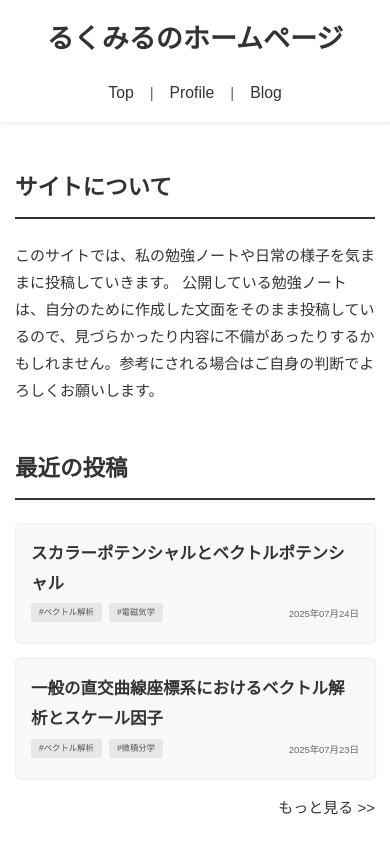
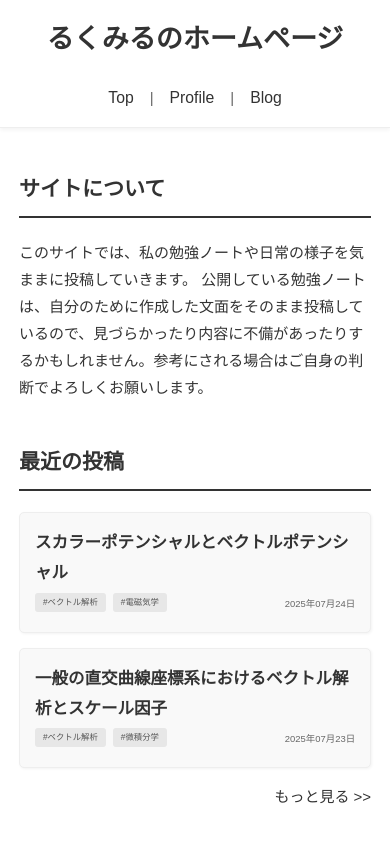
Before and after one commit to Ruk3k/my-homepage, a Jekyll site: the page built from index.html, in a window 390 px wide. Shown: the top 854 px of the page. Built offline with Jekyll 4.4.1, drawn with Linux system fonts in a browser that asks for light colours; nearby versions of some CDN libraries; some web fonts are replaced.

Commit message:
タブレット向けの表示の調整

```diff
--- a/_sass/_base.scss
+++ b/_sass/_base.scss
@@ -75,6 +75,33 @@
   margin: 2em 0;
   overflow-x: auto;
 }
+
+// タブレット向けのスタイル //
+@media (max-width: 1100px) {
+  body {
+    font-size: 16px;
+  }
+  .content-wrapper {
+    max-width: 98vw;
+    padding: 0 24px;
+  }
+  h1, .post-title {
+    font-size: 2em;
+  }
+  h2 {
+    font-size: 1.4em;
+  }
+  table th, table td {
+    padding: 0.6em;
+  }
+
+  .MathJax_Display {
+    margin: 2em 0;
+    overflow-x: auto;
+  }
+}
+
+// スマートフォン向けのスタイル //
 @media (max-width: 768px) {
 
   body {
--- a/_sass/_header.scss
+++ b/_sass/_header.scss
@@ -47,3 +47,15 @@
     }
   }
 }
+// タブレット向けのスタイル //
+@media (max-width: 1100px) {
+  header .header-inner {
+    max-width: 98vw;
+    margin: 0 auto;
+    padding: 0 24px;
+    gap: 10px;
+  }
+  header .main-nav {
+    margin-top: 10px;
+  }
+}
```
